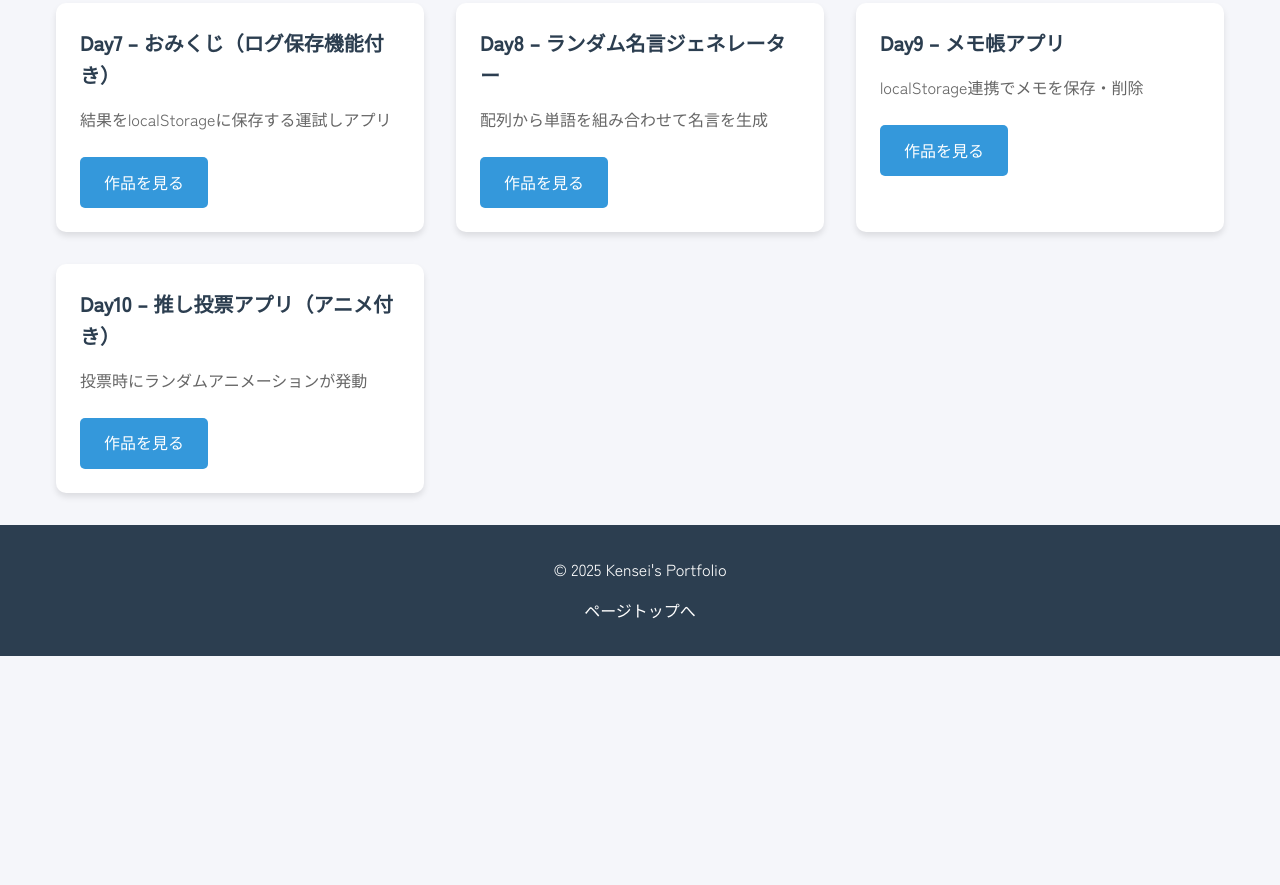
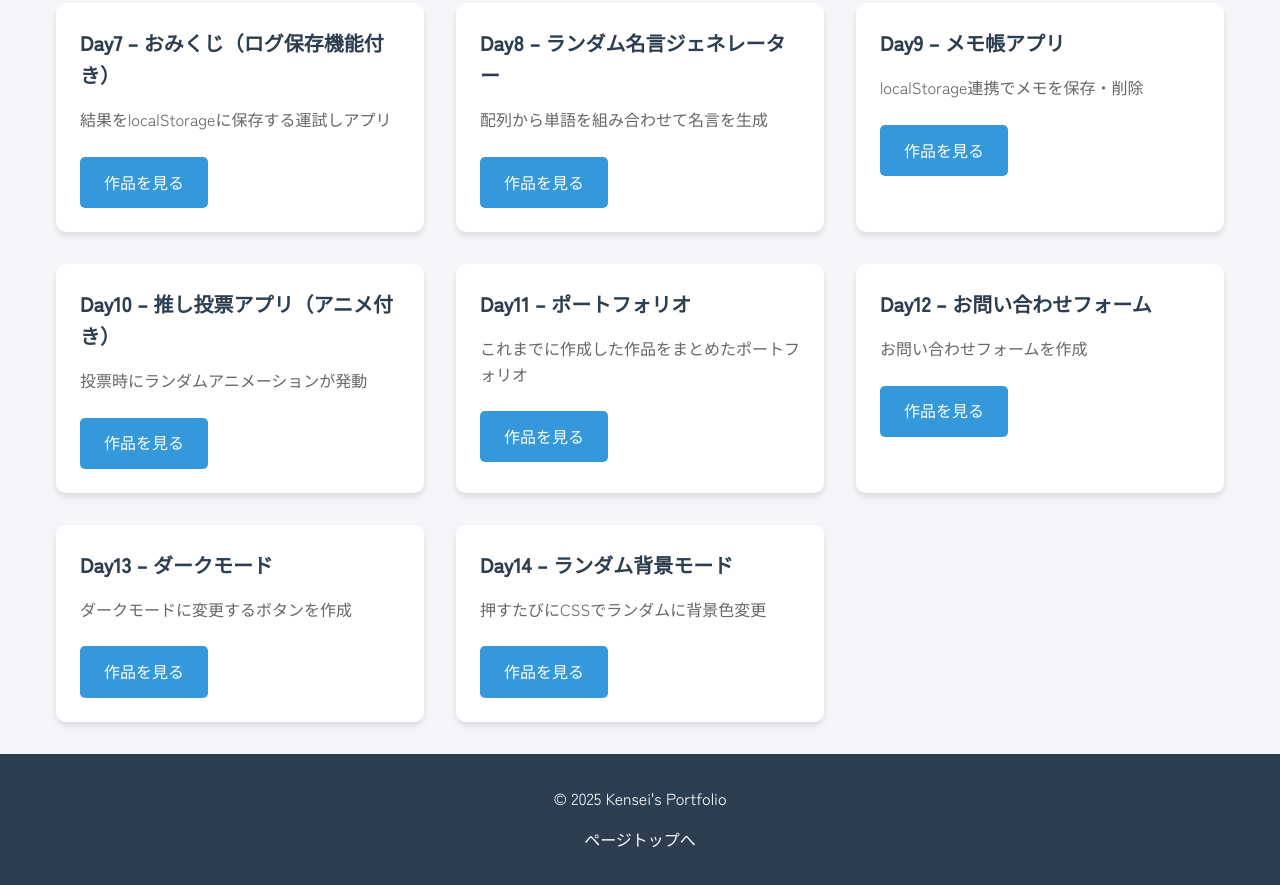
Before and after one commit to kenseibaricata/Day11_Portfolio, a plain HTML site: page index.html in a window 1280 px wide. Shown: the part 688-1573 px from the top of the page. Before the commit the page ends 1344 px from the top, so only its background shows below. Drawn offline with Linux system fonts and the light colour scheme.

Commit message:
Day11からDay14までの成果物を追加

```diff
--- a/index.html
+++ b/index.html
@@ -75,6 +75,26 @@
             <p>投票時にランダムアニメーションが発動</p>
             <a href="https://kenseibaricata.github.io/Day10_Oshi_v2/" target="_blank" class="btn">作品を見る</a>
         </div>
+        <div class="card">
+            <h2>Day11 – ポートフォリオ</h2>
+            <p>これまでに作成した作品をまとめたポートフォリオ</p>
+            <a href="https://kenseibaricata.github.io/Day11_Portfolio/" target="_blank" class="btn">作品を見る</a>
+        </div>
+        <div class="card">
+            <h2>Day12 – お問い合わせフォーム</h2>
+            <p>お問い合わせフォームを作成</p>
+            <a href="https://kenseibaricata.github.io/Day12_Otoiawase/" target="_blank" class="btn">作品を見る</a>
+        </div>
+        <div class="card">
+            <h2>Day13 – ダークモード</h2>
+            <p>ダークモードに変更するボタンを作成</p>
+            <a href="https://kenseibaricata.github.io/ProfilePage_v2.0/" target="_blank" class="btn">作品を見る</a>
+        </div>
+        <div class="card">
+            <h2>Day14 – ランダム背景モード</h2>
+            <p>押すたびにCSSでランダムに背景色変更</p>
+            <a href="https://kenseibaricata.github.io/ProfilePage_v3.0/" target="_blank" class="btn">作品を見る</a>
+        </div>
     </main>
 
     <footer>
```
